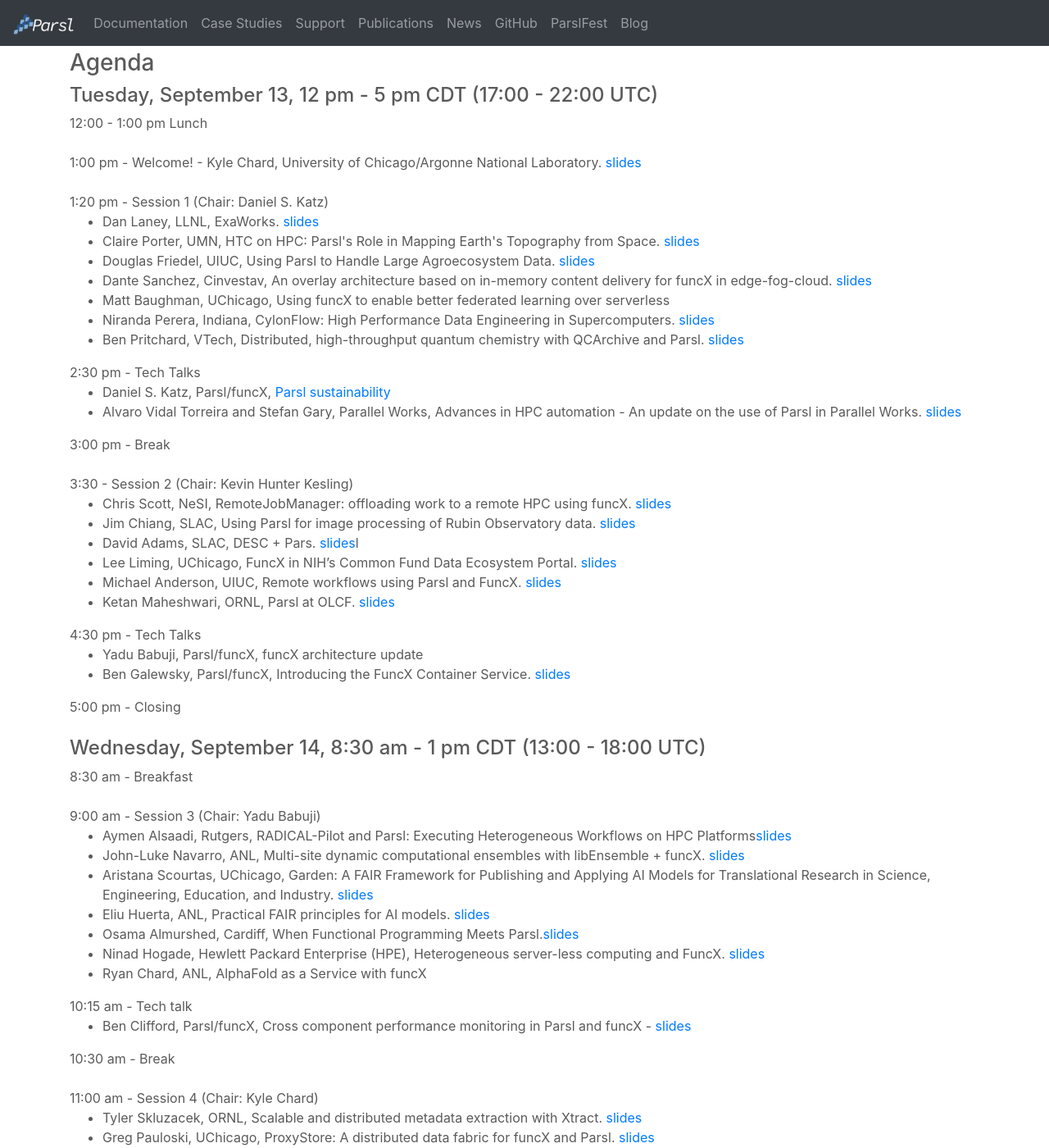
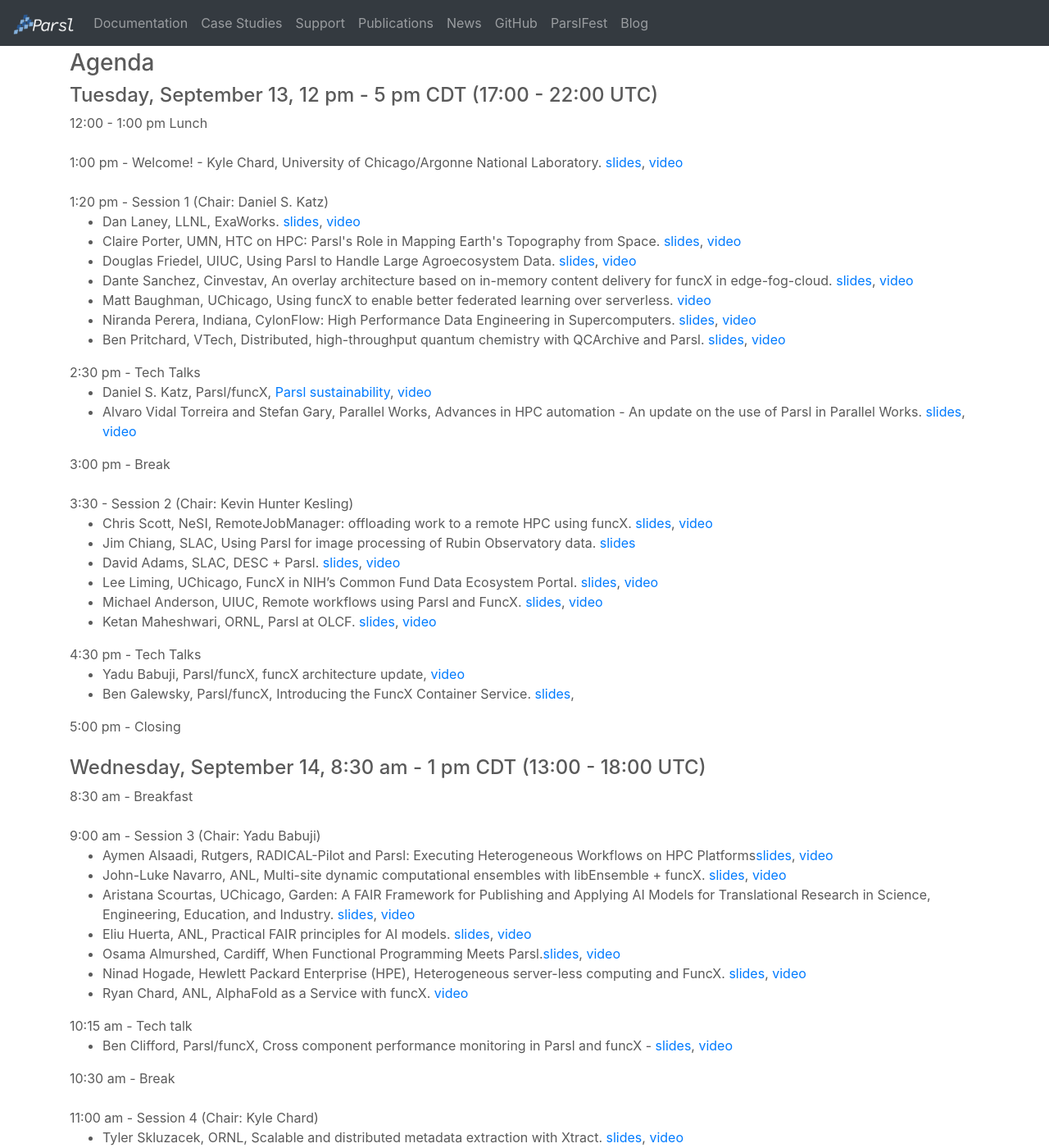
Before and after one commit to Parsl/parsl.github.io, a Jekyll site: the page built from parslfest2022.html, in a window 1280 px wide and 1400 px high, scrolled down 761 px. Shown: the whole window at 82% size. Built offline with Jekyll 4.4.1, drawn with Linux system fonts in a browser that asks for light colours; some of the changed text lies outside the part shown.

Commit message:
Add links to youtube videos for ParslFest 2022

```diff
--- a/parslfest2022.html
+++ b/parslfest2022.html
@@ -53,23 +53,23 @@
 
       12:00 - 1:00 pm Lunch  <br /><br />
 
-      1:00 pm - Welcome! - Kyle Chard, University of Chicago/Argonne National Laboratory. <a href='parslfest/2022/kchard.pdf'>slides</a>   <br /><br />
+      1:00 pm - Welcome! - Kyle Chard, University of Chicago/Argonne National Laboratory. <a href='parslfest/2022/kchard.pdf'>slides</a>, <a href="https://youtu.be/XxFMvmDpyYk">video</a>   <br /><br />
 
       1:20 pm - Session 1 (Chair: Daniel S. Katz)
       <ul>
-	      <li>Dan Laney, LLNL, ExaWorks. <a href='parslfest/2022/laney.pdf'>slides</a></li>
-	      <li>Claire Porter, UMN, HTC on HPC: Parsl's Role in Mapping Earth's Topography from Space. <a href='parslfest/2022/porter.pdf'>slides</a></li>
-	      <li>Douglas Friedel, UIUC, Using Parsl to Handle Large Agroecosystem Data. <a href='parslfest/2022/friedel.pdf'>slides</a></li>
-	      <li>Dante Sanchez, Cinvestav, An overlay architecture based on in-memory content delivery for funcX in edge-fog-cloud. <a href='parslfest/2022/sanchez.pdf'>slides</a></li>
-	      <li>Matt Baughman, UChicago, Using funcX to enable better federated learning over serverless</li>
-    	      <li>Niranda Perera, Indiana, CylonFlow: High Performance Data Engineering in Supercomputers. <a href='parslfest/2022/perera.pdf'>slides</a> </li>
-	      <li>Ben Pritchard, VTech, Distributed, high-throughput quantum chemistry with QCArchive and Parsl. <a href='parslfest/2022/pritchard.pdf'>slides</a></li>
+	      <li>Dan Laney, LLNL, ExaWorks. <a href='parslfest/2022/laney.pdf'>slides</a>, <a href="https://youtu.be/W57xUsjJ_YA">video</a>   </li>
+	      <li>Claire Porter, UMN, HTC on HPC: Parsl's Role in Mapping Earth's Topography from Space. <a href='parslfest/2022/porter.pdf'>slides</a>, <a href="https://youtu.be/Sr8hsvihn2A">video</a></li>
+	      <li>Douglas Friedel, UIUC, Using Parsl to Handle Large Agroecosystem Data. <a href='parslfest/2022/friedel.pdf'>slides</a>, <a href="https://youtu.be/pshhB1UNuMo">video</a></li>
+	      <li>Dante Sanchez, Cinvestav, An overlay architecture based on in-memory content delivery for funcX in edge-fog-cloud. <a href='parslfest/2022/sanchez.pdf'>slides</a>, <a href="https://youtu.be/_42ZRF5ZNv8">video</a></li>
+	      <li>Matt Baughman, UChicago, Using funcX to enable better federated learning over serverless. <a href="https://youtu.be/4z6kxakbszg">video</a></li>
+    	      <li>Niranda Perera, Indiana, CylonFlow: High Performance Data Engineering in Supercomputers. <a href='parslfest/2022/perera.pdf'>slides</a>, <a href="https://youtu.be/6H_0UKTk7W8">video</a> </li>
+	      <li>Ben Pritchard, VTech, Distributed, high-throughput quantum chemistry with QCArchive and Parsl. <a href='parslfest/2022/pritchard.pdf'>slides</a>, <a href="https://youtu.be/gLxb1-Ssjo4">video</a></li>
      </ul>
 
       2:30 pm - Tech Talks
 	    <ul>
-		<li>Daniel S. Katz, Parsl/funcX, <a href="https://doi.org/10.5281/zenodo.7075555">Parsl sustainability</a> </li>
-	    	<li>Alvaro Vidal Torreira and Stefan Gary, Parallel Works, Advances in HPC automation - An update on the use of Parsl in Parallel Works. <a href='parslfest/2022/torreira.pdf'>slides</a></li>
+		<li>Daniel S. Katz, Parsl/funcX, <a href="https://doi.org/10.5281/zenodo.7075555">Parsl sustainability</a>, <a href="https://youtu.be/F-lQvx5yPbg">video</a> </li>
+	    	<li>Alvaro Vidal Torreira and Stefan Gary, Parallel Works, Advances in HPC automation - An update on the use of Parsl in Parallel Works. <a href='parslfest/2022/torreira.pdf'>slides</a>, <a href="https://youtu.be/SvSfCsO4JGI">video</a></li>
 	    </ul>
 
       3:00 pm - Break  <br /><br />
@@ -78,19 +78,19 @@
 
       3:30 - Session 2 (Chair: Kevin Hunter Kesling)
       <ul>
-	      <li>Chris Scott, NeSI, RemoteJobManager: offloading work to a remote HPC using funcX. <a href='parslfest/2022/scott.pdf'>slides</a></li>
+	      <li>Chris Scott, NeSI, RemoteJobManager: offloading work to a remote HPC using funcX. <a href='parslfest/2022/scott.pdf'>slides</a>, <a href="https://youtu.be/XEVkTcDrxMk">video</a></li>
 	      <li>Jim Chiang, SLAC, Using Parsl for image processing of Rubin Observatory data. <a href='parslfest/2022/chiang.pdf'>slides</a></li>
-     	      <li>David Adams, SLAC, DESC + Pars. <a href='parslfest/2022/adams.pdf'>slides</a>l</li>
-	      <li>Lee Liming, UChicago, FuncX in NIH’s Common Fund Data Ecosystem Portal. <a href='parslfest/2022/liming.pdf'>slides</a></li>
-              <li>Michael Anderson, UIUC, Remote workflows using Parsl and FuncX. <a href='parslfest/2022/anderson.pdf'>slides</a></li>
-	      <li>Ketan Maheshwari, ORNL, Parsl at OLCF. <a href='parslfest/2022/maheshwari.pdf'>slides</a></li>
+     	      <li>David Adams, SLAC, DESC + Parsl. <a href='parslfest/2022/adams.pdf'>slides</a>, <a href="https://youtu.be/rHMCJLxRdGg">video</a></li>
+	      <li>Lee Liming, UChicago, FuncX in NIH’s Common Fund Data Ecosystem Portal. <a href='parslfest/2022/liming.pdf'>slides</a>, <a href="https://youtu.be/1eXgvsZxwsM">video</a></li>
+              <li>Michael Anderson, UIUC, Remote workflows using Parsl and FuncX. <a href='parslfest/2022/anderson.pdf'>slides</a>, <a href="https://youtu.be/F6pM3fNTecM">video</a></li>
+	      <li>Ketan Maheshwari, ORNL, Parsl at OLCF. <a href='parslfest/2022/maheshwari.pdf'>slides</a>, <a href="https://youtu.be/ywBnpDCaT4A">video</a></li>
 
       </ul>
 
       4:30 pm - Tech Talks
       <ul>
-	      <li>Yadu Babuji, Parsl/funcX, funcX architecture update</li>
-	      <li>Ben Galewsky, Parsl/funcX, Introducing the FuncX Container Service. <a href='parslfest/2022/galewsky.pdf'>slides</a></li>
+	      <li>Yadu Babuji, Parsl/funcX, funcX architecture update, <a href="https://youtu.be/WKRTG1PTw_A">video</a></li>
+	      <li>Ben Galewsky, Parsl/funcX, Introducing the FuncX Container Service. <a href='parslfest/2022/galewsky.pdf'>slides</a>, <a href="https://youtu.be/2sUUhFM49u4"></a></li>
       </ul>
 
       5:00 pm - Closing <br /><br />
@@ -102,30 +102,30 @@
 
       9:00 am - Session 3 (Chair: Yadu Babuji)
       <ul>
-	    <li>Aymen Alsaadi, Rutgers, RADICAL-Pilot and Parsl: Executing Heterogeneous Workflows on HPC Platforms<a href='parslfest/2022/alsaadi.pdf'>slides</a></li>
-	    <li>John-Luke Navarro, ANL, Multi-site dynamic computational ensembles with libEnsemble + funcX. <a href='parslfest/2022/navarro.pdf'>slides</a></li>
-	    <li>Aristana Scourtas, UChicago, Garden: A FAIR Framework for Publishing and Applying AI Models for Translational Research in Science, Engineering, Education, and Industry. <a href='parslfest/2022/scourtas.pdf'>slides</a></li>
-	    <li>Eliu Huerta, ANL, Practical FAIR principles for AI models. <a href='parslfest/2022/heurta.pdf'>slides</a></li>
-	    <li>Osama Almurshed, Cardiff, When Functional Programming Meets Parsl.<a href='parslfest/2022/almurshed.pdf'>slides</a></li>
-	    <li>Ninad Hogade, Hewlett Packard Enterprise (HPE), Heterogeneous server-less computing and FuncX. <a href='parslfest/2022/hogade.pdf'>slides</a></li>
-	    <li>Ryan Chard, ANL, AlphaFold as a Service with funcX</li>
+	    <li>Aymen Alsaadi, Rutgers, RADICAL-Pilot and Parsl: Executing Heterogeneous Workflows on HPC Platforms<a href='parslfest/2022/alsaadi.pdf'>slides</a>, <a href="https://youtu.be/u7DFVtRCnB0">video</a></li>
+	    <li>John-Luke Navarro, ANL, Multi-site dynamic computational ensembles with libEnsemble + funcX. <a href='parslfest/2022/navarro.pdf'>slides</a>, <a href="https://youtu.be/XFefG4CwrB0">video</a></li>
+	    <li>Aristana Scourtas, UChicago, Garden: A FAIR Framework for Publishing and Applying AI Models for Translational Research in Science, Engineering, Education, and Industry. <a href='parslfest/2022/scourtas.pdf'>slides</a>, <a href="https://youtu.be/Ic1xUS-C-Bg">video</a></li>
+	    <li>Eliu Huerta, ANL, Practical FAIR principles for AI models. <a href='parslfest/2022/heurta.pdf'>slides</a>, <a href="https://youtu.be/kH3QTWg_raY">video</a></li>
+	    <li>Osama Almurshed, Cardiff, When Functional Programming Meets Parsl.<a href='parslfest/2022/almurshed.pdf'>slides</a>, <a href="https://youtu.be/kvvLGIzGgkw">video</a></li>
+	    <li>Ninad Hogade, Hewlett Packard Enterprise (HPE), Heterogeneous server-less computing and FuncX. <a href='parslfest/2022/hogade.pdf'>slides</a>, <a href="https://youtu.be/684VwlRWqIQ">video</a></li>
+	    <li>Ryan Chard, ANL, AlphaFold as a Service with funcX. <a href="https://youtu.be/CRZWPZ2Lv-c">video</a></li>
       </ul>
 
       10:15 am - Tech talk
 	    <ul>
-		<li>Ben Clifford, Parsl/funcX, Cross component performance monitoring in Parsl and funcX - <a href="https://docs.google.com/presentation/d/1fFWZ5iOtUa-1uT0WFZpy_BoX0m5k2_NErv-Ip7fDyjk/edit?usp=sharing">slides</a></li>
+		<li>Ben Clifford, Parsl/funcX, Cross component performance monitoring in Parsl and funcX - <a href="https://docs.google.com/presentation/d/1fFWZ5iOtUa-1uT0WFZpy_BoX0m5k2_NErv-Ip7fDyjk/edit?usp=sharing">slides</a>, <a href="https://youtu.be/kPsftq54LvA">video</a></li>
 	    </ul>
 
       10:30 am - Break  <br /><br />
 
       11:00 am - Session 4 (Chair: Kyle Chard)
       <ul>
-            <li>Tyler Skluzacek, ORNL, Scalable and distributed metadata extraction with Xtract. <a href='parslfest/2022/skluzacek.pdf'>slides</a></li>
-	    <li>Greg Pauloski, UChicago, ProxyStore: A distributed data fabric for funcX and Parsl. <a href='parslfest/2022/pauloski.pdf'>slides</a></li>
-	    <li>Logan Ward, ANL, Colmena: Seamless Computational Campaigns across Multiple Computing Clusters with FuncX and Object Proxies. <a href='parslfest/2022/ward.pdf'>slides</a></li>
+            <li>Tyler Skluzacek, ORNL, Scalable and distributed metadata extraction with Xtract. <a href='parslfest/2022/skluzacek.pdf'>slides</a>, <a href="https://youtu.be/KeDrjHHvT6Y">video</a></li>
+	    <li>Greg Pauloski, UChicago, ProxyStore: A distributed data fabric for funcX and Parsl. <a href='parslfest/2022/pauloski.pdf'>slides</a>, <a href="https://youtu.be/CixhdZmfCFw">video</a></li>
+	    <li>Logan Ward, ANL, Colmena: Seamless Computational Campaigns across Multiple Computing Clusters with FuncX and Object Proxies. <a href='parslfest/2022/ward.pdf'>slides</a>, <a href="https://youtu.be/H4hS02RiAnc">video</a></li>
 	    <li>Eamon Duede, UChicago, Quantifying AI in Science</li>
-	    <li>Trung-Hieu Hoang, UIUC, Argonne Privacy-Preserving Federated Learning with funcX. <a href='parslfest/2022/hoang.pdf'>slides</a></li>
-	    <li>Nick Saint, UChicago, Gladier: Automation with funcX and Flows. <a href='parslfest/2022/saint.pdf'>slides</a></li>
+	    <li>Trung-Hieu Hoang, UIUC, Argonne Privacy-Preserving Federated Learning with funcX. <a href='parslfest/2022/hoang.pdf'>slides</a>, <a href="https://youtu.be/jzP_wnLVj9Q">video</a></li>
+	    <li>Nick Saint, UChicago, Gladier: Automation with funcX and Flows. <a href='parslfest/2022/saint.pdf'>slides</a>, <a href="https://youtu.be/FRZQ3DiUqeQ">video</a></li>
        </ul>
 
       12:00 - Closing<br /><br />
```
